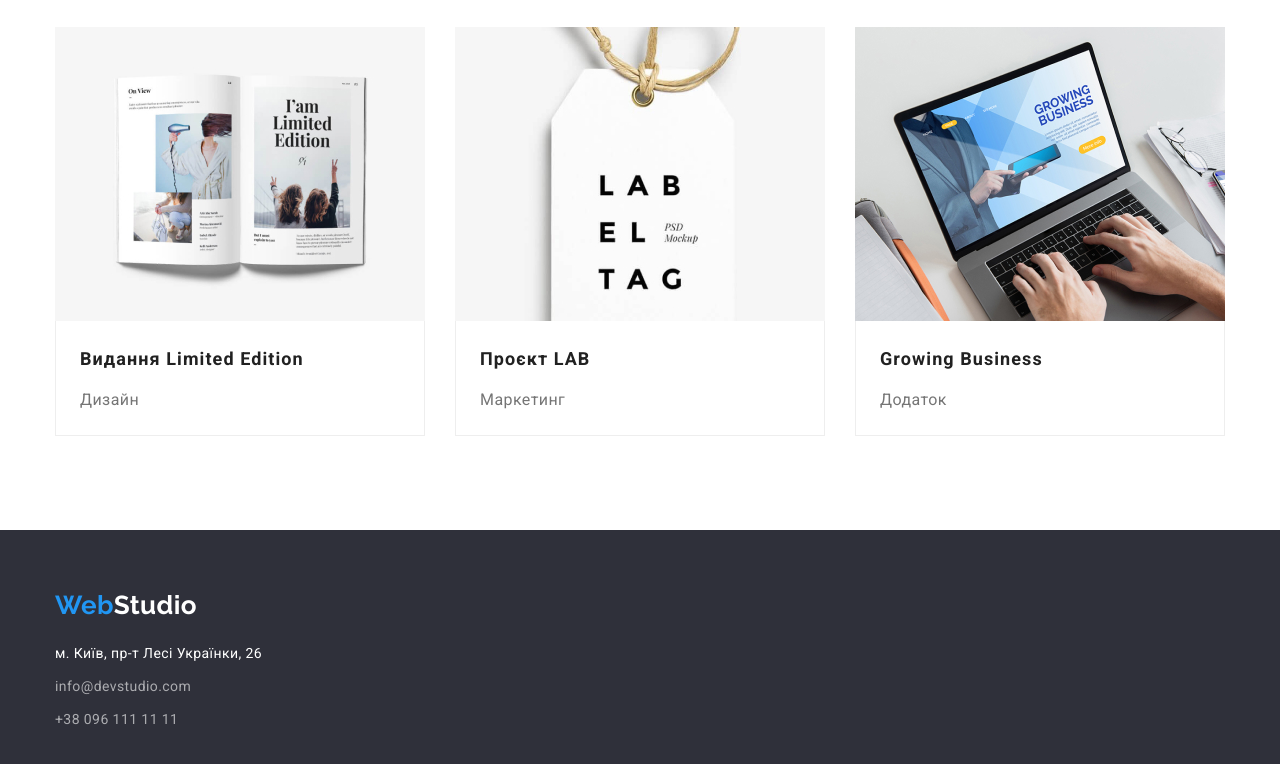
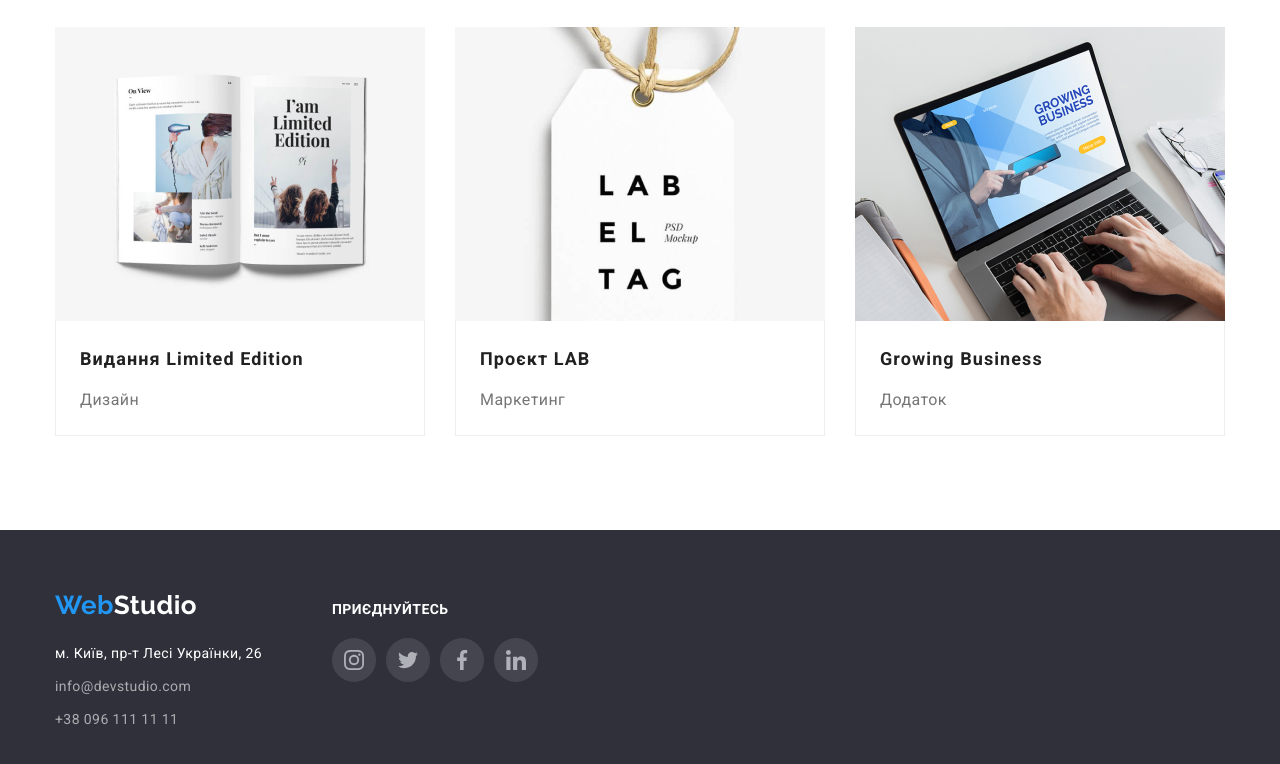
Before and after one commit to NataliiaKr/goit-markup-hw-04, a plain HTML site: page portfolio.html in a window 1280 px wide. Shown: the part 1114-1878 px from the top of the page. Drawn offline with nearby package versions, Linux system fonts and the light colour scheme.

Commit message:
add hero image

```diff
--- a/css/styles.css
+++ b/css/styles.css
@@ -183,10 +183,15 @@ display: block;
 
 /* Герой-заголовок */
 .hero-section {
+  max-width: 1600px;
+  margin-left: auto;
+  margin-right: auto;
 padding-top: 200px;
 padding-bottom: 200px;
 background-color: var(--second-background-color);
 text-align: center;
+background-image: linear-gradient(rgba(47, 48, 58, 0.4), rgba(47, 48, 58, 0.4)), url(../images/Img.png);
+
 }
 
 .hero-title {
--- a/portfolio.html
+++ b/portfolio.html
@@ -25,18 +25,26 @@
         </div>
         <ul class="list nav">
           <li class="item-nav"><a class="link-nav" href="./index.html">Студія</a></li>
-          <li class="item-nav">
-            <a class="link-nav current" href="./portfolio.html">Портфоліо</a>
-          </li>
+          <li class="item-nav"><a class="link-nav current" href="./portfolio.html">Портфоліо</a></li>
           <li class="item-nav"><a class="link-nav" href="">Контакти</a></li>
         </ul>
 
         <ul class="list contacts-container">
           <li class="item-contacts">
-            <a class="link-header" href="mailto:info@devstudio.com">info@devstudio.com</a>
+            <a class="link-header" href="mailto:info@devstudio.com">
+              <svg class="contacts-icon" width="16" height="12">
+                <use href="./images/icons.svg#icon-envelope"></use>
+              </svg>
+              info@devstudio.com</a
+            >
           </li>
           <li class="item-contacts">
-            <a class="link-header" href="tel:+380961111111">+38 096 111 11 11</a>
+            <a class="link-header" href="tel:+380961111111">
+              <svg class="contacts-icon" width="10" height="16">
+                <use href="./images/icons.svg#icon-smartphone"></use>
+              </svg>
+              +38 096 111 11 11
+            </a>
           </li>
         </ul>
       </div>
@@ -167,8 +175,10 @@
         </ul>
       </section>
     </main>
+     <!-- Футер -->
     <footer class="footer-section">
-      <div class="container">
+      <div class="container footer-container">
+        <div class="footer-left">
           <a class="logo link" href="./index.html">Web<span class="logo-footer">Studio</span></a>
           <address>
             <ul class="list">
@@ -188,8 +198,65 @@
                 <a class="link-contacts" href="tel:+380961111111">+38 096 111 11 11</a>
               </li>
             </ul>
+          </address>
         </div>
-        </address>
+        <div class="footer-socials">
+          <h4 class="social-invite">Приєднуйтесь</h4>
+          <ul class="socials list">
+            <li class="socials-item">
+              <a
+                class="socials-link link"
+                href="https://instagram.com"
+                target="_blank"
+                rel="noopener noreferrer"
+                aria-label="Instagram"
+              >
+                <svg class="socials-icon" width="20" height="20">
+                  <use href="./images/icons.svg#icon-instagram"></use>
+                </svg>
+              </a>
+            </li>
+            <li class="socials-item">
+              <a
+                class="socials-link link"
+                href="https://twitter.com"
+                aria-label="Twitter"
+                target="_blank"
+                rel="noopener noreferrer"
+              >
+                <svg class="socials-icon" width="20" height="20">
+                  <use href="./images/icons.svg#icon-twitter"></use>
+                </svg>
+              </a>
+            </li>
+            <li class="socials-item">
+              <a
+                class="socials-link link"
+                href="https://facebook.com"
+                aria-label="Facebook"
+                target="_blank"
+                rel="noopener noreferrer"
+              >
+                <svg class="socials-icon" width="20" height="20">
+                  <use href="./images/icons.svg#icon-facebook"></use>
+                </svg>
+              </a>
+            </li>
+            <li class="socials-item">
+              <a
+                class="socials-link link"
+                href="https://linkedin.com"
+                aria-label="LinkedIn"
+                target="_blank"
+                rel="noopener noreferrer"
+              >
+                <svg class="socials-icon" width="20" height="20">
+                  <use href="./images/icons.svg#icon-linkedin"></use>
+                </svg>
+              </a>
+            </li>
+          </ul>
+        </div>
       </div>
     </footer>
   </body>
```
Also changed, not shown: images/Img.png (added). Lines whose indentation alone changed are shown as unchanged.
